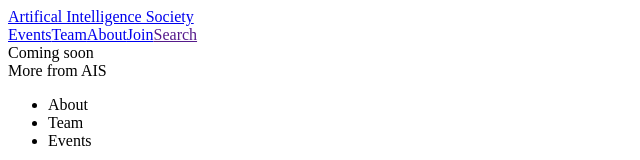
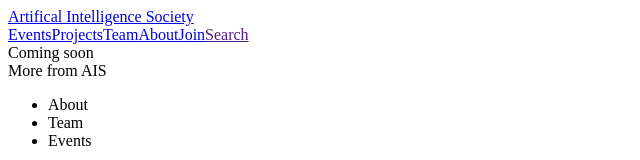
Before and after one commit to aisutd/org-site, a Next.js app: page /team in a window 1280 px wide. Shown: the top 160 px of the page, without its empty margins (0-640 px from the left). Built offline with nearby package versions, Linux system fonts and the light colour scheme.

Commit message:
Update site metadata and header

```diff
--- a/components/common/SiteHeader.tsx
+++ b/components/common/SiteHeader.tsx
@@ -5,37 +5,30 @@
  */
 export default function SiteHeader() {
   return (
-    <header className="p-4 bg-blue-400">
+    <header className="py-4 bg-blue-400">
       <div className="md:flex mx-auto max-w-6xl">
-        <div className="flex-1 text-2xl text-center md:text-left font-bold">
+        <div className="flex-1 text-2xl ml-4 text-center md:text-left font-bold">
           <Link href="/">Artifical Intelligence Society</Link>
         </div>
-        <div className="mt-2 md:mt-0">
+        <div className="mt-2 ml-2 md:ml-0 md:mt-0 md:mr-4 overflow-x-scroll md:overflow-y-none md:overflow-x-auto">
           <span className="p-2 text-xl font-semibold">
-            <Link href="/events">
-              Events
-            </Link>
+            <Link href="/events">Events</Link>
           </span>
           <span className="p-2 text-xl font-semibold">
-            <Link href="/team">
-              Team
-            </Link>
+            <Link href="/demos">Projects</Link>
           </span>
           <span className="p-2 text-xl font-semibold">
-            <Link href="/about">
-              About
-            </Link>
+            <Link href="/team">Team</Link>
           </span>
           <span className="p-2 text-xl font-semibold">
-            <Link href="/join">
-              Join
-            </Link>
+            <Link href="/about">About</Link>
+          </span>
+          <span className="p-2 text-xl font-semibold">
+            <Link href="/join">Join</Link>
           </span>
           {/* TODO: Open search modal or something */}
           <span className="p-2 text-xl font-semibold">
-            <Link href="">
-              Search
-            </Link>
+            <Link href="">Search</Link>
           </span>
         </div>
       </div>
--- a/components/common/SiteLayout.tsx
+++ b/components/common/SiteLayout.tsx
@@ -4,7 +4,7 @@
 /**
  * The default wrapper layout for the website, complete with header and footer.
  */
-export default function SiteLayout({ children }: React.PropsWithChildren<{}>) {
+export default function SiteLayout({ children }: React.PropsWithChildren<unknown>) {
   return (
     <div>
       <SiteHeader />
--- a/pages/about.tsx
+++ b/pages/about.tsx
@@ -8,7 +8,10 @@
     <div>
       <Head>
         <title>Artificial Intelligence Society - About Us</title>
-        <meta name="description" content="A brief history of the Artficial Intelligence Society at UTD and how we've grown over the years." />
+        <meta
+          name="description"
+          content="A brief history of the Artficial Intelligence Society at UTD and how we've grown over the years."
+        />
       </Head>
       <main className="flex flex-col justify-center min-h-screen">
         <div className="text-center font-bold">Coming soon</div>
--- a/pages/team.tsx
+++ b/pages/team.tsx
@@ -7,8 +7,11 @@
   return (
     <div>
       <Head>
-        <title>Artificial Intelligence Society - About Us</title>
-        <meta name="description" content="A brief history of the Artficial Intelligence Society at UTD and how we've grown over the years." />
+        <title>Artificial Intelligence Society - Team</title>
+        <meta
+          name="description"
+          content="The past and present officers of the Artificial Intelligence Society - the people who make this all possible."
+        />
       </Head>
       <main className="flex flex-col justify-center min-h-screen">
         <div className="text-center font-bold">Coming soon</div>
```
Also changed, not shown: pages/index.tsx (+6 -8 lines).
